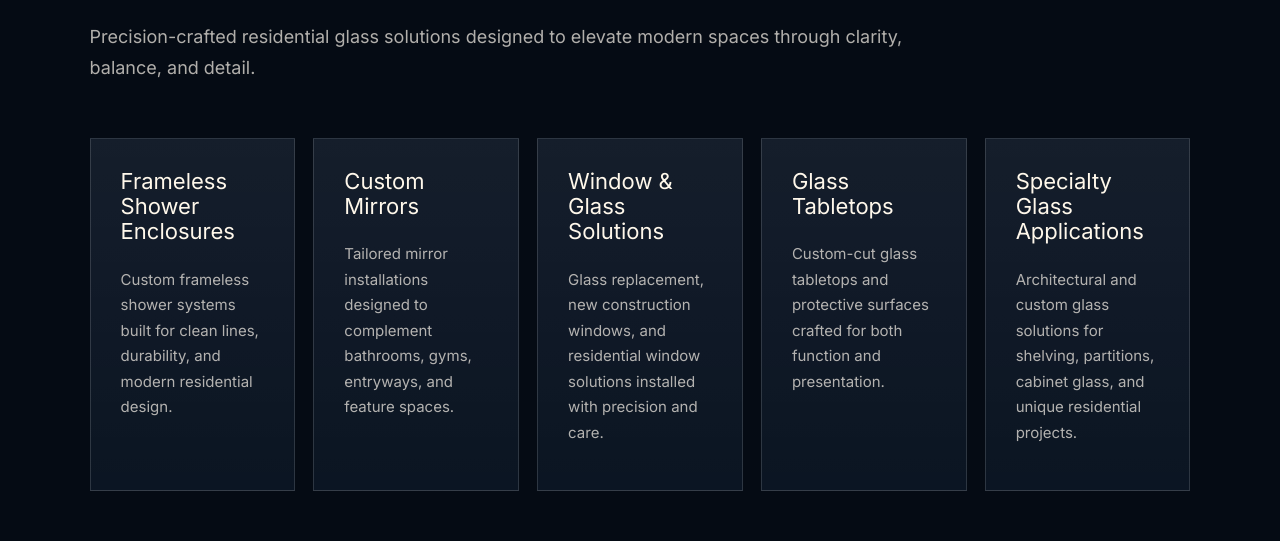
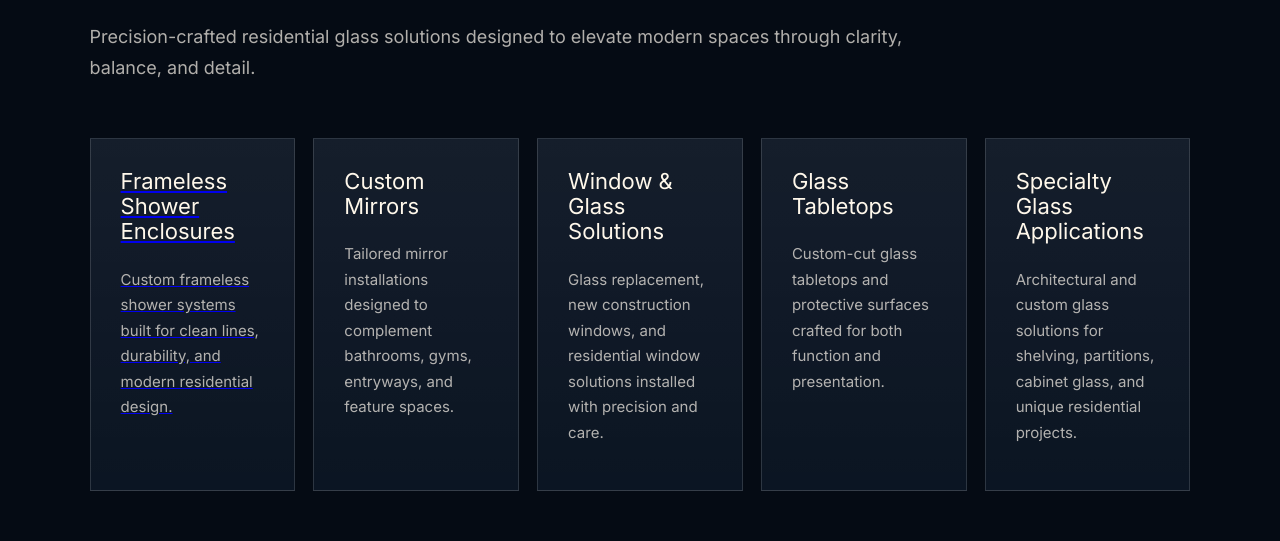
Before and after one commit to James-1942/fulcrum-glass-site, a React (Vite) app: page / in a window 1280 px wide. Shown: the part 1300-1841 px from the top of the page. Built offline with nearby package versions, Linux system fonts and the light colour scheme.

Commit message:
Update HomePage.jsx

```diff
--- a/src/pages/HomePage.jsx
+++ b/src/pages/HomePage.jsx
@@ -2,6 +2,7 @@ import React from "react";
 import { ArrowRight } from "lucide-react";
 import "../App.css";
 import FulcrumHeader from "../FulcrumHeader";
+import { Link } from "react-router-dom";
 
 export default function App() {
   return (
@@ -85,9 +86,18 @@ export default function App() {
       ["Specialty Glass Applications", "Architectural and custom glass solutions for shelving, partitions, cabinet glass, and unique residential projects."]
     ].map(([title, text]) => (
       <article className="fg-service-card" key={title}>
-        <span>{title}</span>
-        <p>{text}</p>
-      </article>
+  {title === "Frameless Shower Enclosures" ? (
+    <Link to="/services/shower-glass" className="fg-service-link">
+      <span>{title}</span>
+      <p>{text}</p>
+    </Link>
+  ) : (
+    <>
+      <span>{title}</span>
+      <p>{text}</p>
+    </>
+  )}
+</article>
     ))}
   </div>
 </section>
```
